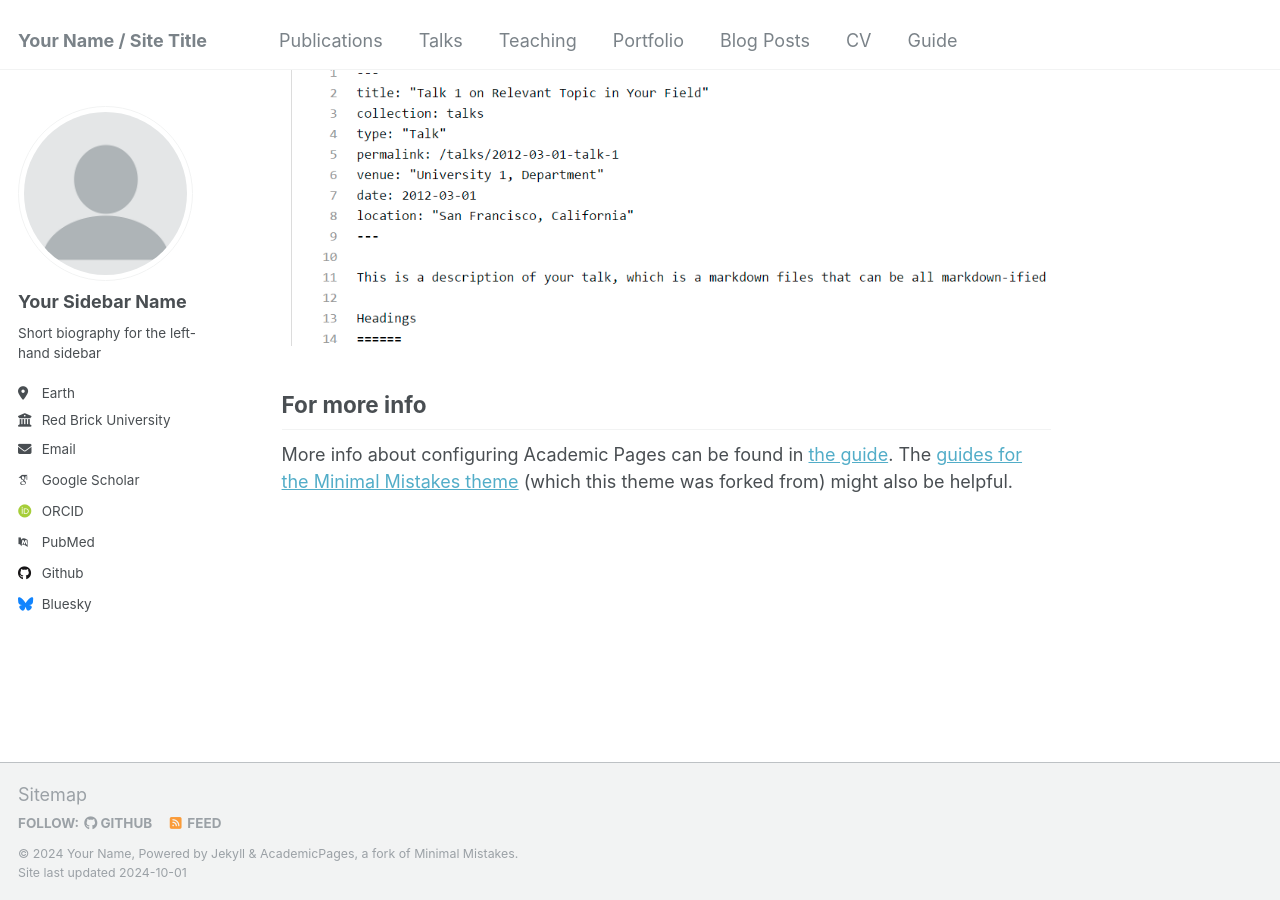
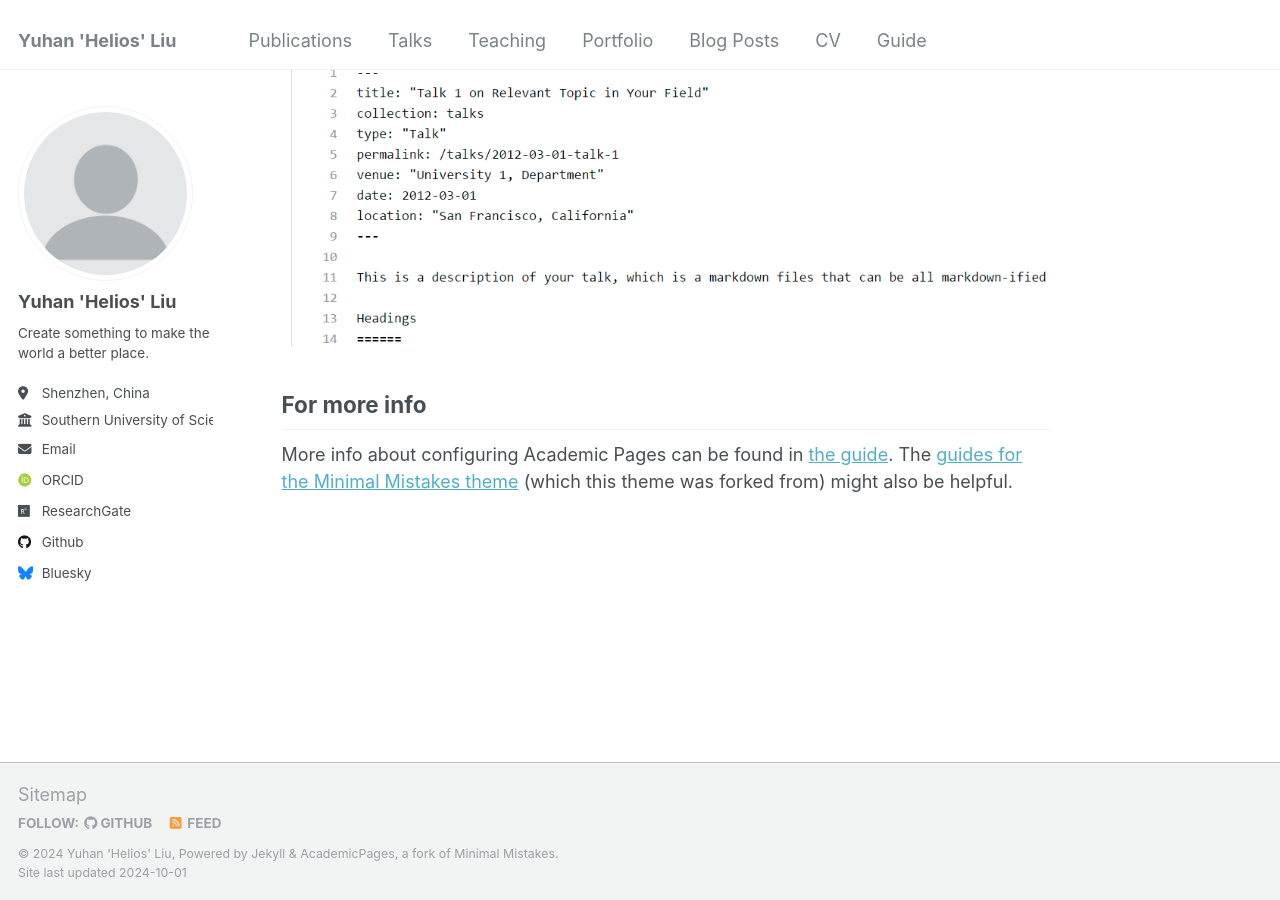
Before and after one commit to yuhanheliosliu/yuhanheliosliu.github.io, a Jekyll site: the page built from _pages/about.md, in a window 1280 px wide and 900 px high, scrolled down 2643 px. Built offline with Jekyll 4.4.1, drawn with Linux system fonts in a browser that asks for light colours; some web fonts are replaced.

Commit message:
change basic information

```diff
--- a/_config.yml
+++ b/_config.yml
@@ -8,13 +8,13 @@
 
 # Basic Site Settings
 locale                   : "en-US"
-title                    : "Your Name / Site Title"
+title                    : "Yuhan 'Helios' Liu"
 title_separator          : "-"
-name                     : &name "Your Name"
-description              : &description "personal description"
-url                      : https://academicpages.github.io # the base hostname & protocol for your site e.g. "https://mmistakes.github.io"
+name                     : &name "Yuhan 'Helios' Liu"
+description              : &description "SUSTech Undergraduate Majoring in CS"
+url                      : https://heliosyuhanliu.github.io # the base hostname & protocol for your site e.g. "https://mmistakes.github.io"
 baseurl                  : "" # the subpath of your site, e.g. "/blog"
-repository               : "academicpages/academicpages.github.io"
+repository               : "heliosyuhanliu/heliosyuhanliu.github.io"
 
 # Site Author - The following control what appear as part of the author content on the side bar.
 #               If a field is blank the icon and link will not appear, otherwise it will be shown.
@@ -22,28 +22,28 @@ repository               : "academicpages/academicpages.github.io"
 author:
   # Biographic information
   avatar           : "profile.png"
-  name             : "Your Sidebar Name"
+  name             : "Yuhan 'Helios' Liu"
   pronouns         : # example: "she/her"
-  bio              : "Short biography for the left-hand sidebar"
-  location         : "Earth"
-  employer         : "Red Brick University"
+  bio              : "Create something to make the world a better place."
+  location         : "Shenzhen, China"
+  employer         : "Southern University of Science and Technology"
   uri              : # URL
-  email            : "none@example.org"
+  email            : "yuhanheliosliu@outlook.com"
 
   # Academic websites
   arxiv            : # URL - Update with the correct link to your profile
-  googlescholar    : "https://scholar.google.com/citations?user=PS_CX0AAAAAJ"
+  googlescholar    : # URL
   impactstory      : # URL
-  orcid            : "http://orcid.org/yourorcidurl"
+  orcid            : "https://orcid.org/0009-0009-7155-1022"
   semantic         : # URL
-  pubmed           : "https://www.ncbi.nlm.nih.gov/pubmed/?term=john+snow"
-  researchgate     : # URL
+  pubmed           : # URL
+  researchgate     : "https://www.researchgate.net/profile/Yuhan-Liu-105"
 
   # Repositories and software development
   bitbucket        : # Username - Update with your username on the site
   codepen          : # Username
   dribbble         : # Username
-  github           : "academicpages"
+  github           : "yuhanheliosliu"
   kaggle           : # Username
   stackoverflow    : # User number or user number and name (i.e., use "1" or "1/jeff-atwood")
 
```
